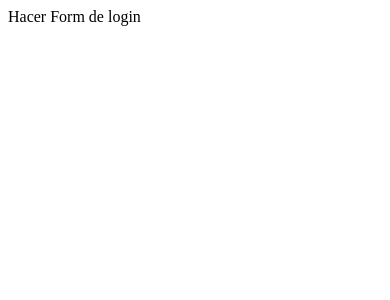
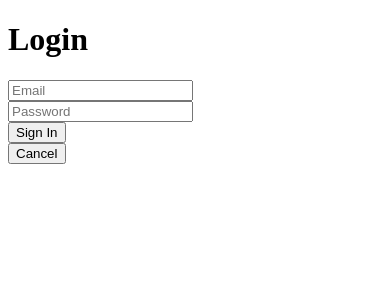
Before and after one commit to lalocespedes/slimauth, a PHP site: page /app/views/sessions/login.php in a window 390 px wide. Shown: the top 300 px of the page. Run offline with PHP 8.4, Linux system fonts and the light colour scheme.

Commit message:
Create view login form and Auth simple works

```diff
--- a/app/libraries/Auth.php
+++ b/app/libraries/Auth.php
@@ -1,9 +1,7 @@
 <?php
 
 class Auth extends \Slim\Middleware
-
 {
-
     private $response = array();
 
     public function __construct()
@@ -21,7 +19,7 @@ class Auth extends \Slim\Middleware
 
         if($this->checkLogin($email, $password)) {
 
-            $_SESSION['user'] = $email;
+            $this->app->response->redirect('/');
 
         } else {
 
@@ -34,6 +32,7 @@ class Auth extends \Slim\Middleware
 
         if($email == 'lalo') {
 
+            $_SESSION['user'] = $email;
             return true;
         }
 
--- a/app/views/sessions/login.php
+++ b/app/views/sessions/login.php
@@ -7,6 +7,35 @@
 	<link rel="stylesheet" href="">
 </head>
 <body>
-	Hacer Form de login
+
+		<!--login modal-->
+	<div id="loginModal" class="modal show" tabindex="-1" role="dialog" aria-hidden="true">
+	  <div class="modal-dialog">
+	  <div class="modal-content">
+	      <div class="modal-header">
+	          <h1 class="text-center">Login</h1>
+	      </div>
+	      <div class="modal-body">
+	          <form class="form col-md-12 center-block" action='/' method='post'>
+	            <div class="form-group">
+	              <input type="text" name="email" class="form-control input-lg" placeholder="Email">
+	            </div>
+	            <div class="form-group">
+	              <input type="password" name="password" class="form-control input-lg" placeholder="Password">
+	            </div>
+	            <div class="form-group">
+	              <button class="btn btn-primary btn-lg btn-block">Sign In</button>
+	            </div>
+	          </form>
+	      </div>
+	      <div class="modal-footer">
+	          <div class="col-md-12">
+	          <button class="btn" data-dismiss="modal" aria-hidden="true">Cancel</button>
+			  </div>
+	      </div>
+	  </div>
+	  </div>
+	</div>
+
 </body>
 </html>
```
